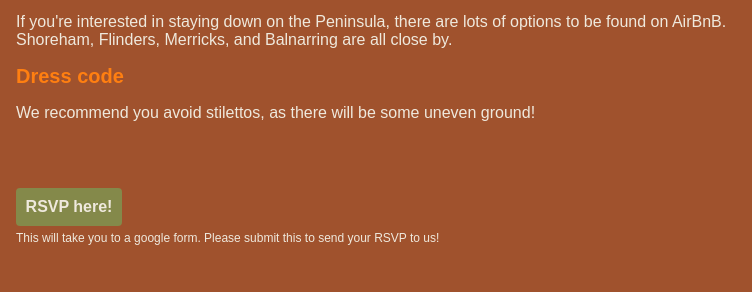
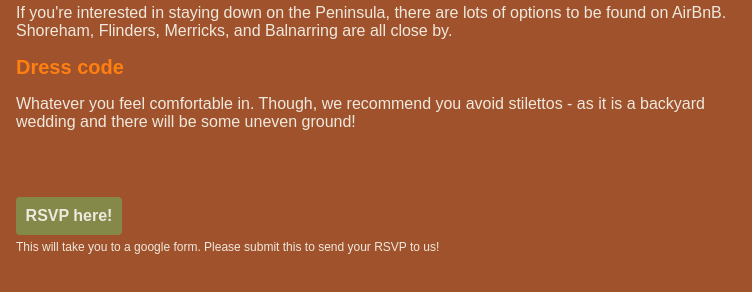
Before and after one commit to pjfitzgerald/LPW3, a plain HTML site: page details.html in a window 1280 px wide. Shown: the part 462-754 px from the top of the page, 294-1046 px from the left. Drawn offline with Linux system fonts and the light colour scheme; a web font is replaced by a local one.

Commit message:
adjusted dress code

```diff
--- a/details.html
+++ b/details.html
@@ -64,7 +64,8 @@
         <h2>Where to stay</h2>
         <p>If you're interested in staying down on the Peninsula, there are lots of options to be found on AirBnB. Shoreham, Flinders, Merricks, and Balnarring are all close by.</p>
         <h2>Dress code</h2>
-        <p>We recommend you avoid stilettos, as there will be some uneven ground!</p>
+        <p>Whatever you feel comfortable in. Though, we recommend you avoid stilettos - as it is a backyard wedding and there will be some
+        uneven ground!</p>
         <a href="http://bit.ly/lilyandpat" target="_blank" class="button" id="rsvp-button">RSVP here!</a>
         <p class="rsvp-info">This will take you to a google form. Please submit this to send your RSVP to us!</p>
       </div>
```
